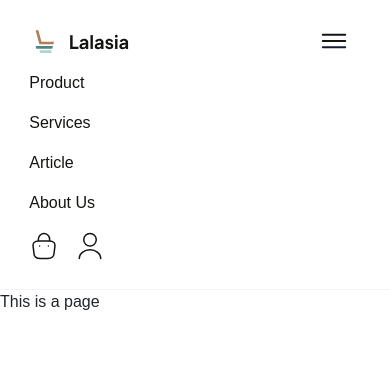
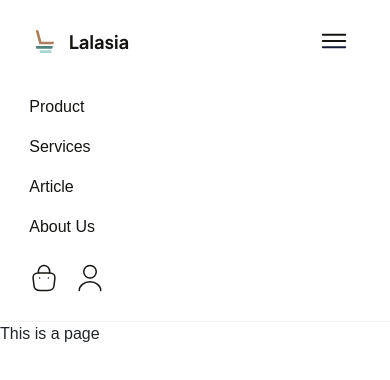
Before and after one commit to gbertl/lalasia, a React (Create React App) app: page / in a window 390 px wide. Both pictures are taken after a click on the button 333 px from the left and 41 px from the top of the page. Shown: the top 380 px of the page. Built offline with nearby package versions, Linux system fonts and the light colour scheme; a web font is replaced by a local one.

Commit message:
add spacing in mobile menu

```diff
--- a/src/layouts/Header.tsx
+++ b/src/layouts/Header.tsx
@@ -14,7 +14,7 @@ const Header = () => {
           <img src={logo} alt="" />
         </Navbar.Brand>
         <Navbar.Toggle aria-controls="basic-navbar-nav" />
-        <Navbar.Collapse id="basic-navbar-nav">
+        <Navbar.Collapse id="basic-navbar-nav" className="mt-4 mt-md-0">
           <Nav className="ms-auto">
             <Nav.Link href="#home">Product</Nav.Link>
             <Nav.Link href="#link">Services</Nav.Link>
@@ -22,7 +22,7 @@ const Header = () => {
             <Nav.Link href="#link">About Us</Nav.Link>
           </Nav>
 
-          <Nav className="ms-auto flex-row gap-3">
+          <Nav className="ms-auto flex-row gap-3 mt-2 mt-md-0">
             <Nav.Link>
               <img src={bag} alt="" />
             </Nav.Link>
```
